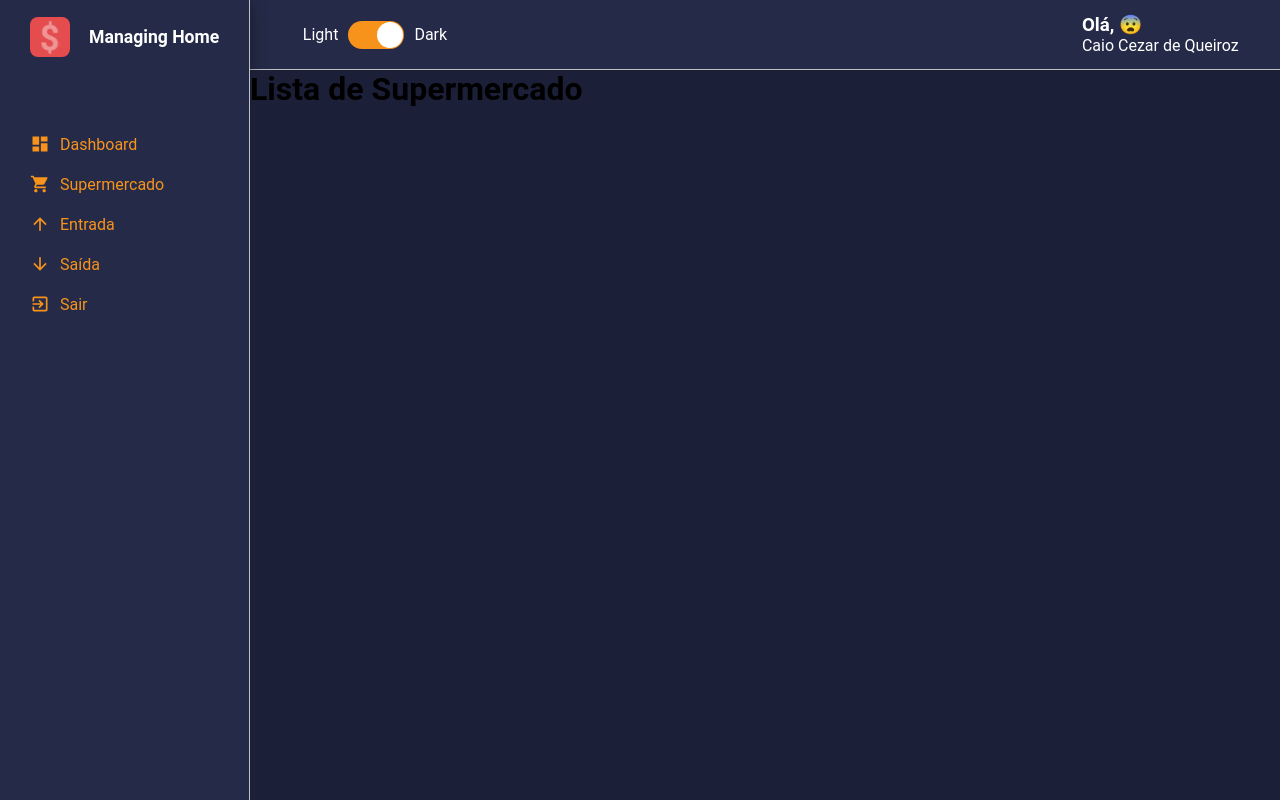
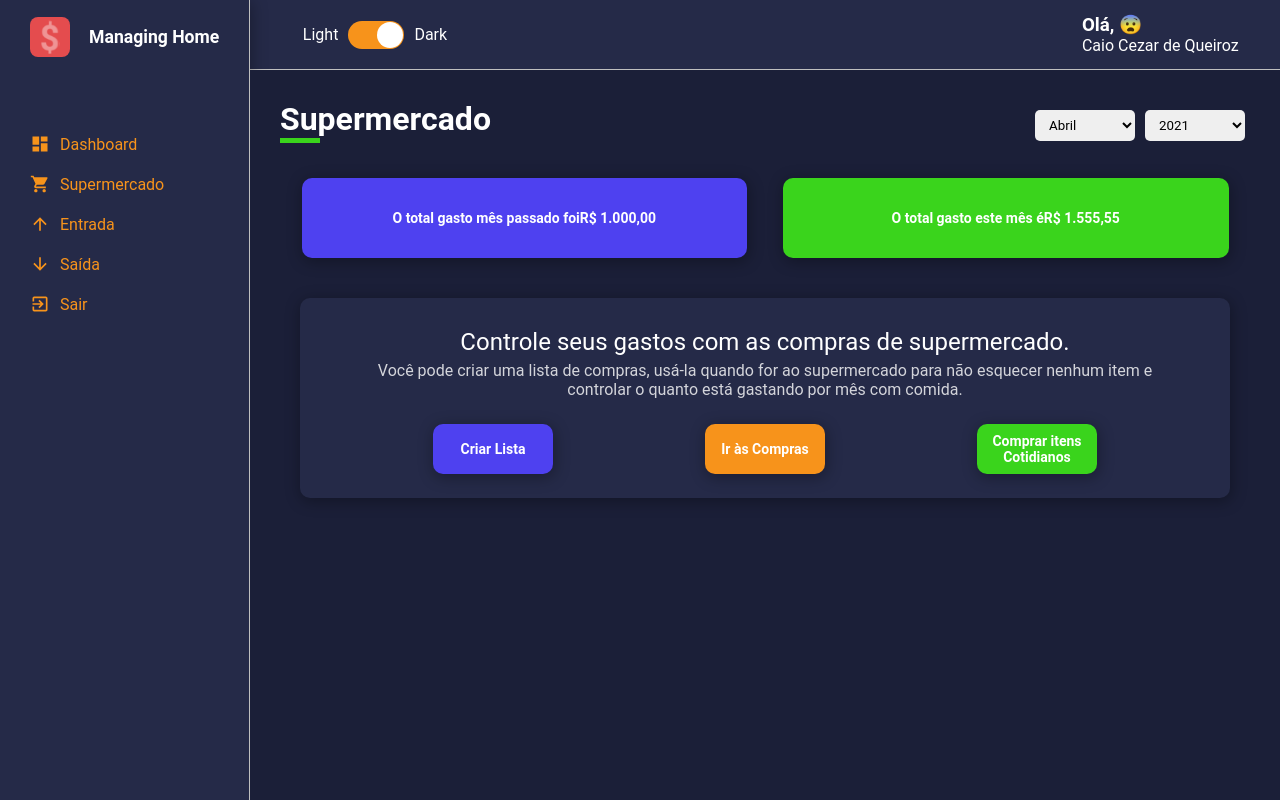
Before and after one commit to ccqueiroz/Managing-Home, a React (Create React App) app: page / in a window 1280 px wide. Built offline with nearby package versions, Linux system fonts and the light colour scheme.

Commit message:
Estruturando a pag supermarket.

```diff
--- /dev/null
+++ b/src/components/CardTotalValueForMonthSupermarket/indext.tsx
@@ -0,0 +1,43 @@
+import React, { useMemo } from 'react';
+import { Container, Title } from './style';
+
+import CountUp from 'react-countup';
+
+
+interface ICardTotalValueForMonthSupermarketProps {
+    bgColor: string;
+    month?: string;
+    monthCurrent: boolean
+}
+
+
+const CardTotalValueForMonthSupermarket: React.FC<ICardTotalValueForMonthSupermarketProps> = ({ bgColor, monthCurrent, month }) => {
+
+    const textCard = useMemo(() => {
+        if (monthCurrent) {
+            return (
+                <Title>
+                    O total gasto este mês é <CountUp end={1555.55} prefix="R$ " separator="." decimal="," decimals={2} duration={1.25}/>
+                </Title>
+            );
+        } else {
+            return (
+                <Title>
+                    O total gasto mês passado foi <CountUp end={1000} prefix="R$ " separator="." decimal="," decimals={2} duration={1.25} />
+                </Title>
+            );
+
+        }
+    }, [month]);
+
+    return (
+        <Container bgColor={bgColor}>
+            <Title>
+                {textCard}
+            </Title>
+        </Container>
+    );
+}
+
+
+export default CardTotalValueForMonthSupermarket;
--- /dev/null
+++ b/src/components/CardTotalValueForMonthSupermarket/style.ts
@@ -0,0 +1,33 @@
+import styled from 'styled-components';
+
+interface IBgColor{
+    bgColor: string
+}
+export const Container = styled.article<IBgColor>`
+    width: 45%;
+    height: 80px;
+    border-radius: 10px;
+    box-shadow: 1px 3px 15px 1px rgb(0 0 0 / 30%);
+    background-color: ${props => props.bgColor};
+    display: flex;
+    justify-content: center;
+    align-items:center;
+    margin-right:18px;
+    margin-left:18px;
+
+    @media(max-width: 1080){
+
+    }
+`;
+export const Title = styled.h2`
+    width: 90%;
+    color: ${props => props.theme.colors.white};
+    font-size: 18px;
+    display: flex;
+    justify-content: center;
+
+    @media(max-width: 1280px){
+        font-size: 14px;
+    }
+
+`;
--- a/src/components/ContainerSectionMsgBox/index.tsx
+++ b/src/components/ContainerSectionMsgBox/index.tsx
@@ -1,5 +1,4 @@
-import React, { ReactNode } from 'react';
-import MensageBox from '../MensageBox';
+import React from 'react';
 import { Container } from './style';
 
 interface IContainerSectionMsgBoxProps{
--- a/src/components/ContainerSectionMsgBox/style.ts
+++ b/src/components/ContainerSectionMsgBox/style.ts
@@ -4,7 +4,7 @@ export const Container = styled.section`
     width: 100%;
     margin-bottom: 40px;
     display: flex;
-    justify-content:space-between;
+    justify-content:center;
     padding: 0 20px;
 
 `;
--- a/src/pages/Supermarket/index.tsx
+++ b/src/pages/Supermarket/index.tsx
@@ -1,10 +1,57 @@
-import React from 'react';
+import React, { useContext, useState } from 'react';
+import { Container, ContentHeaderCardBox, ButtonsCardSupermarket } from './style';
 
-const Supermarket : React.FC = () => {
-    return(
-        <React.Fragment>
-            <h1>Lista de Supermercado</h1>
-        </React.Fragment>
+import ContentHeader from '../../components/ContentHeader';
+import ContainerSectionMsgBox from '../../components/ContainerSectionMsgBox';
+
+
+
+
+import { DataContext } from '../../providers/DataContext';
+import CardTotalValueForMonthSupermarket from '../../components/CardTotalValueForMonthSupermarket/indext';
+import MensageBox from '../../components/MensageBox';
+
+
+
+const Supermarket: React.FC = () => {
+    const themes = useContext(DataContext);
+    console.log(themes)
+    const [valueSelectMonth, setValueSelectMonth] = useState<string>(String(themes.dateCurrent.getMonth() + 1));
+    const [valueSelectYear, setValueSelectYear] = useState<string>(String(themes.dateCurrent.getFullYear()));
+
+    const valueSelectMonthFunc = (e: any) => {
+        setValueSelectMonth(String(e.target.value));
+        themes.setDate(Number(e.target.value), Number(valueSelectYear));
+    }
+    const valueSelecYearFunc = (e: any) => {
+        setValueSelectYear(String(e.target.value));
+        themes.setDate(Number(valueSelectMonth), Number(e.target.value));
+
+    }
+
+
+
+
+    return (
+        <Container>
+            <ContentHeader title="Supermercado" lineColor="#3ad41c" valueSelectedMonth={valueSelectMonthFunc} valueSelectedYear={valueSelecYearFunc}></ContentHeader>
+            <ContainerSectionMsgBox>
+                <CardTotalValueForMonthSupermarket bgColor="#4E41F0" monthCurrent={false} />
+                <CardTotalValueForMonthSupermarket bgColor="#3ad41c" monthCurrent={true} />
+            </ContainerSectionMsgBox>
+            <ContainerSectionMsgBox>
+                <MensageBox>
+                    <ContentHeaderCardBox>Controle seus gastos com as compras de supermercado.
+                        <p>Você pode criar uma lista de compras, usá-la quando for ao supermercado para não esquecer nenhum item e controlar o quanto está gastando por mês com comida.</p>
+                    </ContentHeaderCardBox>
+                    <ButtonsCardSupermarket>
+                        <button style={{backgroundColor: '#4E41F0'}}>Criar Lista</button>
+                        <button style={{backgroundColor: '#F7931B'}}>Ir às Compras</button>
+                        <button style={{backgroundColor: '#3ad41c'}}>Comprar itens Cotidianos</button>
+                    </ButtonsCardSupermarket>
+                </MensageBox>
+            </ContainerSectionMsgBox>
+        </Container>
     );
 }
 
--- /dev/null
+++ b/src/pages/Supermarket/style.ts
@@ -0,0 +1,50 @@
+import styled from 'styled-components';
+
+export const Container = styled.div``;
+export const ContentHeaderCardBox = styled.div`
+    width: 90%;
+    display: flex;
+    flex-direction: column;
+    justify-content: center;
+    align-items: center;
+    margin: 30px auto 15px auto;
+    color: ${props => props.theme.colors.white};
+    font-size: 24px;
+
+    > p {
+        text-align: center;
+        font-size: 16px!important;
+        margin: 5px;
+        color: ${props => props.theme.colors.white};
+        opacity: .8;
+    }
+`;
+export const ButtonsCardSupermarket = styled.div`
+    width: 80%;
+    height: 60px;
+    display: flex;
+    justify-content: space-between;
+    align-items: center;
+    margin: 0 auto;
+    padding: 0 40px;
+
+    > button{
+        width: 120px;
+        height: 50px;
+        border-radius: 10px;
+        box-shadow: 1px 3px 15px 1px rgb(0 0 0 / 30%);
+        transition: all .3s;
+        color: ${props => props.theme.colors.white};
+        font-weight: bold;
+        font-size: 14px;
+        outline: none;
+    }
+
+    > button:hover{
+        opacity: .7;
+    }
+    > button:active{
+        transform: translateY(2px);
+        box-shadow: 1px -3px 15px 1px rgb(0 0 0 / 30%);
+    }
+`;
```
